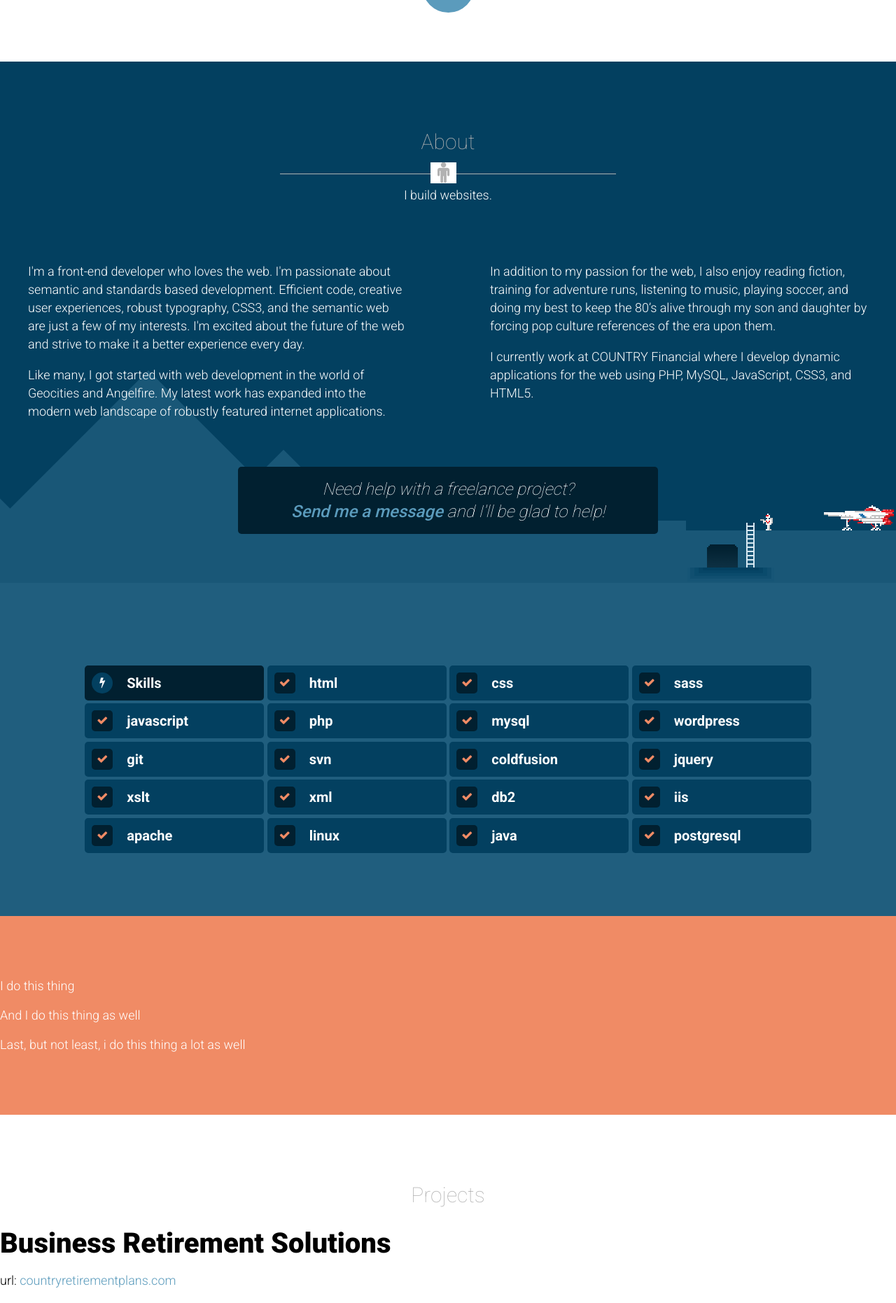
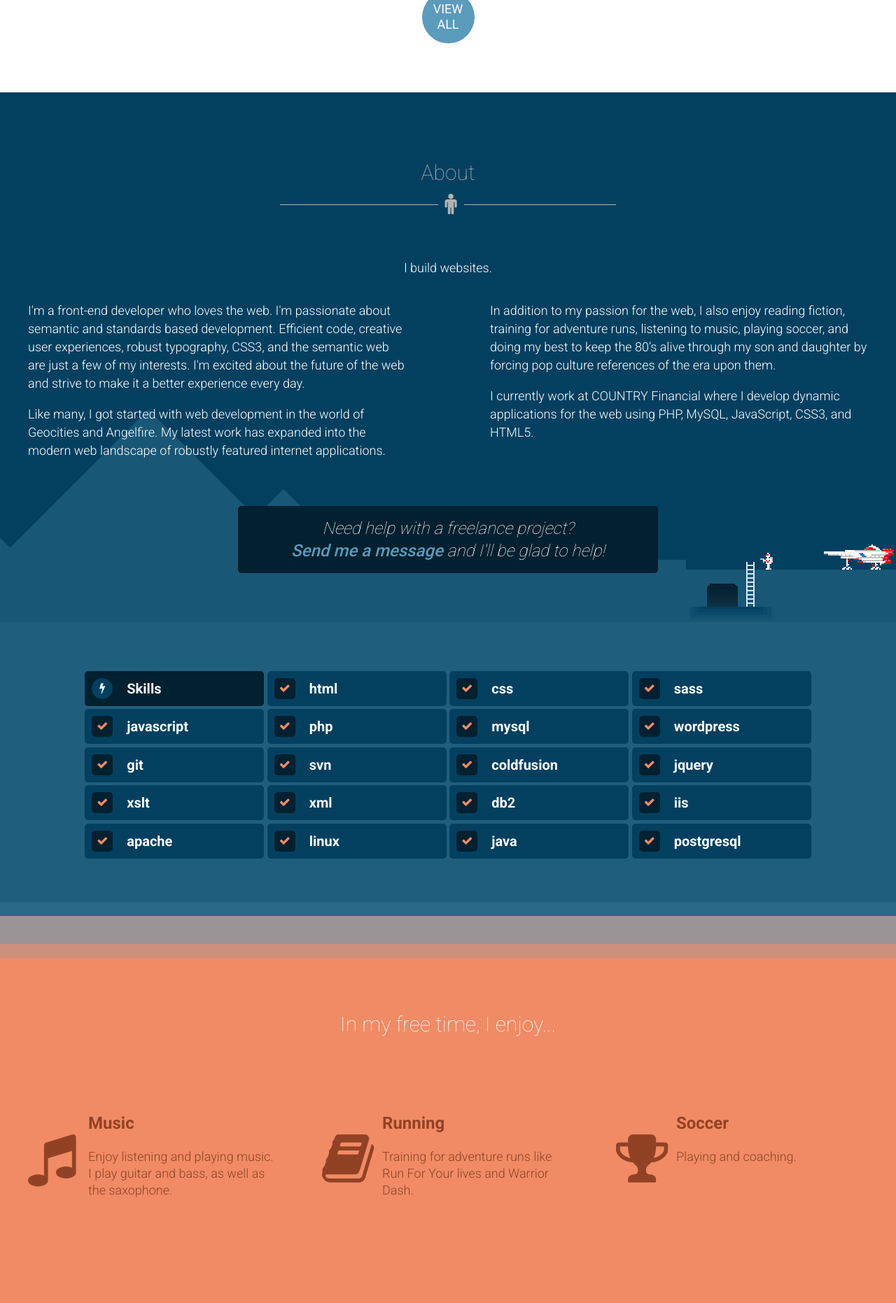
Before and after one commit to Johnstonian/portfolio, a PHP site: page / in a window 1280 px wide. Shown: the part 1796-3658 px from the top of the page at 70% size. Run offline with PHP 8.4, Linux system fonts and the light colour scheme.

Commit message:
reworking padding for grid system and background images for skillset and hobbies section

```diff
--- a/css/dev/_typography.scss
+++ b/css/dev/_typography.scss
@@ -9,6 +9,7 @@
 	width: 100%;
 	text-align: center;
 	color: $gray;
+	padding-bottom: 2em;
 }
 
 h3 {
@@ -31,6 +32,13 @@ h3 {
 	    @include font-size(40);
 	}
 
+}
+
+h4 {
+	@include font-size(24);
+	line-height: 3em;
+	padding: 0;
+	margin: 0;
 }
 
 p {
--- a/css/dev/style.scss
+++ b/css/dev/style.scss
@@ -46,6 +46,8 @@ a {
 		color: inherit;
 	}
 	&.dark-blue { color: $dark-blue; }
+
+	&:hover, &:focus { text-decoration: underline; }
 }
 
 img { max-width: 100%; }
@@ -61,6 +63,8 @@ img { max-width: 100%; }
  .clear, %clear { clear: both; }
  .medium { font-weight: $medium; }
  .dark-blue { color: $dark-blue; }
+ .dark-orange { color: $dark-orange; }
+ .white { color: white; }
  .view-all-circle {
 	margin: 0 auto;
 	width: 75px;
@@ -78,8 +82,7 @@ img { max-width: 100%; }
     $GRIDS
 \*------------------------------------*/
 .grid {
-	padding-top: 3em;
-	padding-bottom: 1em;
+	padding-bottom: 3em;
 	position: relative;
 
 	&:before, &:after {
@@ -167,7 +170,6 @@ img { max-width: 100%; }
 
 	@media only screen and (min-width: $brkpt-medium) {
 		float:left;
-		margin-bottom: 2em;
 	    &:nth-child(n) {
 	    	width: 45%;
 	    	margin-right: 5%;
@@ -288,10 +290,36 @@ img { max-width: 100%; }
 .about {
 	background: url('../../images/mountains.png') no-repeat bottom $about-blue;
 	color: white;
+
+	i.icon-wrapper {
+		background-color: $about-blue;
+		margin: -3%;
+	}
 }
 
 .skillset {
-	background-color: $skillset-blue;
+	//background-color: $skillset-blue;
+
+	//background: #205e7e; /* Old browsers */
+	//background: -moz-linear-gradient(top, #205e7e 65%, #2a6888 66%, #2a6888 80%, #9a9497 80%, #9a9497 100%); /* FF3.6+ */
+	//background: -webkit-gradient(linear, left top, left bottom, color-stop(65%,#205e7e), color-stop(66%,#2a6888), color-stop(80%,#2a6888), color-stop(80%,#9a9497), color-stop(100%,#9a9497)); /* Chrome,Safari4+ */
+	//background: -webkit-linear-gradient(top, #205e7e 65%,#2a6888 66%,#2a6888 80%,#9a9497 80%,#9a9497 100%); /* Chrome10+,Safari5.1+ */
+	//background: -o-linear-gradient(top, #205e7e 65%,#2a6888 66%,#2a6888 80%,#9a9497 80%,#9a9497 100%); /* Opera 11.10+ */
+	//background: -ms-linear-gradient(top, #205e7e 65%,#2a6888 66%,#2a6888 80%,#9a9497 80%,#9a9497 100%); /* IE10+ */
+	//background: linear-gradient(to bottom, #205e7e 65%,#2a6888 66%,#2a6888 80%,#9a9497 80%,#9a9497 100%); /* W3C */
+	//filter: progid:DXImageTransform.Microsoft.gradient( startColorstr='#205e7e', endColorstr='#9a9497',GradientType=0 ); /* IE6-9 */
+
+	//background: #205e7e; /* Old browsers */
+	//background: -moz-linear-gradient(top, #205e7e 83%, #2a6888 83%, #2a6888 90%, #9a9497 90%, #9a9497 100%); /* FF3.6+ */
+	//background: -webkit-gradient(linear, left top, left bottom, color-stop(83%,#205e7e), color-stop(83%,#2a6888), color-stop(90%,#2a6888), color-stop(90%,#9a9497), color-stop(100%,#9a9497)); /* Chrome,Safari4+ */
+	//background: -webkit-linear-gradient(top, #205e7e 83%,#2a6888 83%,#2a6888 90%,#9a9497 90%,#9a9497 100%); /* Chrome10+,Safari5.1+ */
+	//background: -o-linear-gradient(top, #205e7e 83%,#2a6888 83%,#2a6888 90%,#9a9497 90%,#9a9497 100%); /* Opera 11.10+ */
+	//background: -ms-linear-gradient(top, #205e7e 83%,#2a6888 83%,#2a6888 90%,#9a9497 90%,#9a9497 100%); /* IE10+ */
+	//background: linear-gradient(to bottom, #205e7e 83%,#2a6888 83%,#2a6888 90%,#9a9497 90%,#9a9497 100%); /* W3C */
+	//filter: progid:DXImageTransform.Microsoft.gradient( startColorstr='#205e7e', endColorstr='#9a9497',GradientType=0 ); /* IE6-9 */
+
+	background: url('../images/skillset-background.png') repeat-x bottom $skillset-blue;
+
 }
 .stars { position: absolute; top: 0; }
 #bg { top: 0; left: 0; }
@@ -310,8 +338,6 @@ img { max-width: 100%; }
 .logo { padding-bottom: 42px; }
 
 
-
-
 .freelance {
 	background-color: $dark-blue;
 	border-radius: 5px;
@@ -319,7 +345,26 @@ img { max-width: 100%; }
 	margin: 0 auto;
 	padding: 1em;
 }
-.hobbies { background-color: #f08b65; color: white; }
+.hobbies {
+
+	background: url('../images/hobbies-background.png') repeat-x top $orange;
+
+	color: $dark-orange;
+
+	p { margin: 0; }
+}
+
+.hobby-icon {
+	float: left;
+	margin-right: 1em;
+	width: 19.4444444444444%;
+	margin-top: 13%;
+}
+
+.hobby-content {
+	float: left;
+	width: 76.1111111111111%;
+}
 
 
 .date-container { display: table; padding-top: 1em; }
--- a/css/style.css
+++ b/css/style.css
@@ -430,6 +430,7 @@ table {
   width: 100%;
   text-align: center;
   color: #b2b2b2;
+  padding-bottom: 2em;
 }
 
 h3 {
@@ -451,6 +452,14 @@ h3 {
     font-size: 40px;
     font-size: 2.5rem;
   }
+}
+
+h4 {
+  font-size: 24px;
+  font-size: 1.5rem;
+  line-height: 3em;
+  padding: 0;
+  margin: 0;
 }
 
 p {
@@ -2255,6 +2264,9 @@ a.alternate {
 a.dark-blue {
   color: #012030;
 }
+a:hover, a:focus {
+  text-decoration: underline;
+}
 
 img {
   max-width: 100%;
@@ -2277,6 +2289,14 @@ img {
 
 .dark-blue {
   color: #012030;
+}
+
+.dark-orange {
+  color: #924224;
+}
+
+.white {
+  color: white;
 }
 
 .view-all-circle {
@@ -2292,8 +2312,7 @@ img {
     $GRIDS
 \*------------------------------------*/
 .grid {
-  padding-top: 3em;
-  padding-bottom: 1em;
+  padding-bottom: 3em;
   position: relative;
 }
 .grid:before, .grid:after {
@@ -2374,7 +2393,6 @@ img {
 @media only screen and (min-width: 40em) {
   .column-about {
     float: left;
-    margin-bottom: 2em;
   }
   .column-about:nth-child(n) {
     width: 45%;
@@ -2499,9 +2517,13 @@ img {
   background: url("../../images/mountains.png") no-repeat bottom #034060;
   color: white;
 }
+.about i.icon-wrapper {
+  background-color: #034060;
+  margin: -3%;
+}
 
 .skillset {
-  background-color: #205e7e;
+  background: url("../images/skillset-background.png") repeat-x bottom #205e7e;
 }
 
 .stars {
@@ -2548,8 +2570,23 @@ img {
 }
 
 .hobbies {
-  background-color: #f08b65;
-  color: white;
+  background: url("../images/hobbies-background.png") repeat-x top #f08b65;
+  color: #924224;
+}
+.hobbies p {
+  margin: 0;
+}
+
+.hobby-icon {
+  float: left;
+  margin-right: 1em;
+  width: 19.4444444444444%;
+  margin-top: 13%;
+}
+
+.hobby-content {
+  float: left;
+  width: 76.1111111111111%;
 }
 
 .date-container {
--- a/index.html
+++ b/index.html
@@ -321,9 +321,42 @@
 	</section>
 
 	<section class="section  hobbies">
-		<p>I do this thing</p>
-		<p>And I do this thing as well</p>
-		<p>Last, but not least, i do this thing a lot as well</p>
+		<div class="container">
+		<h2 class="section-title  white">In my free time, I enjoy...</h2>
+
+			<div class="grid">
+				<div class="column-articles">
+					<div class="hobby-icon">
+						<i class="fa  fa-music  fa-5x"></i>
+					</div>
+					<div class="hobby-content">
+						<h4>Music</h4>
+						<p>Enjoy listening and playing music.<br /> I play guitar and bass, as well as the saxophone.</p>
+					</div>
+				</div>
+
+				<div class="column-articles">
+					<div class="hobby-icon">
+						<i class="fa  fa-book  fa-5x"></i>
+					</div>
+					<div class="hobby-content">
+						<h4>Running</h4>
+						<p>Training for adventure runs like Run For Your lives and Warrior Dash.</p>
+					</div>
+				</div>
+
+				<div class="column-articles">
+					<div class="hobby-icon">
+						<i class="fa  fa-trophy  fa-5x"></i>
+					</div>
+					<div class="hobby-content">
+						<h4>Soccer</h4>
+						<p>Playing and coaching.</p>
+					</div>
+				</div>
+
+			</div>
+		</div>
 	</section>
 
 	<section class="section  projects">
```
Also changed, not shown: images/dev/hobbies-background.png (added), images/dev/skillset-background.png (added), images/hobbies-background.png (added), images/skillset-background.png (added).
